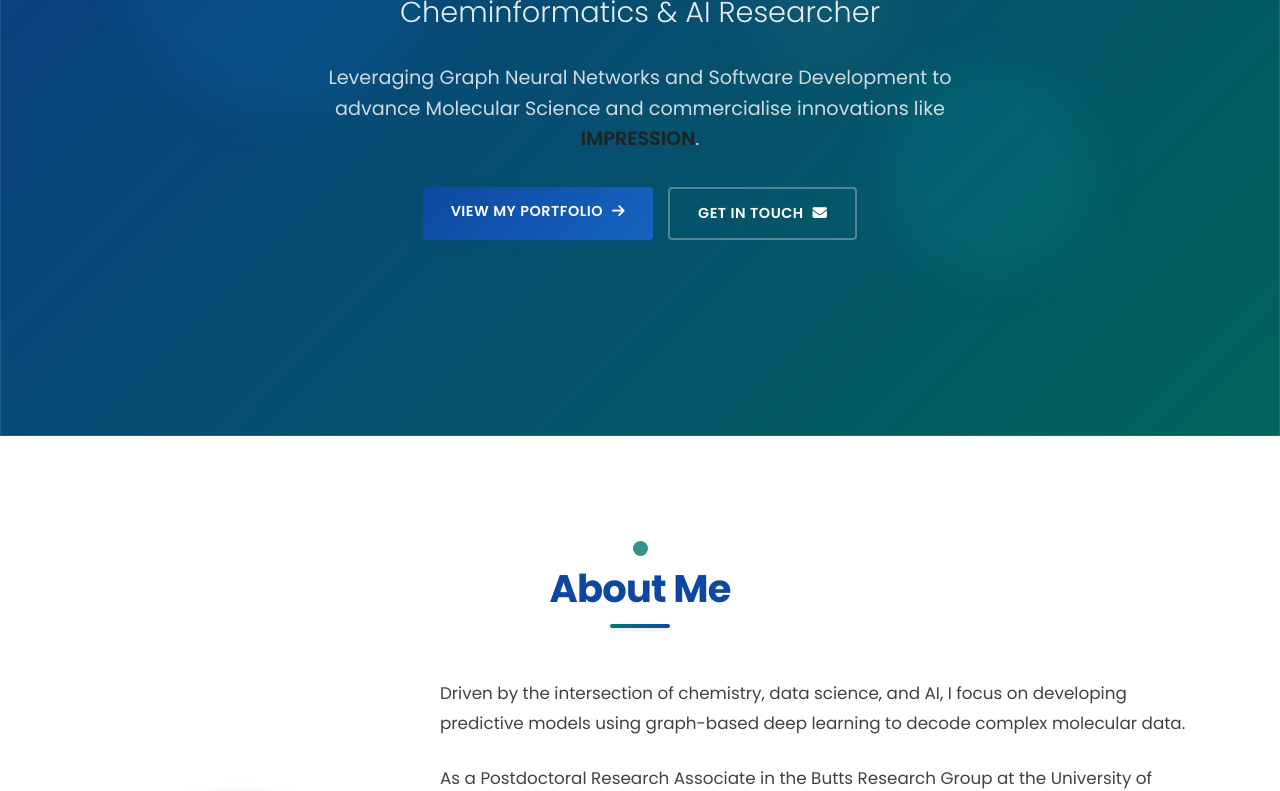
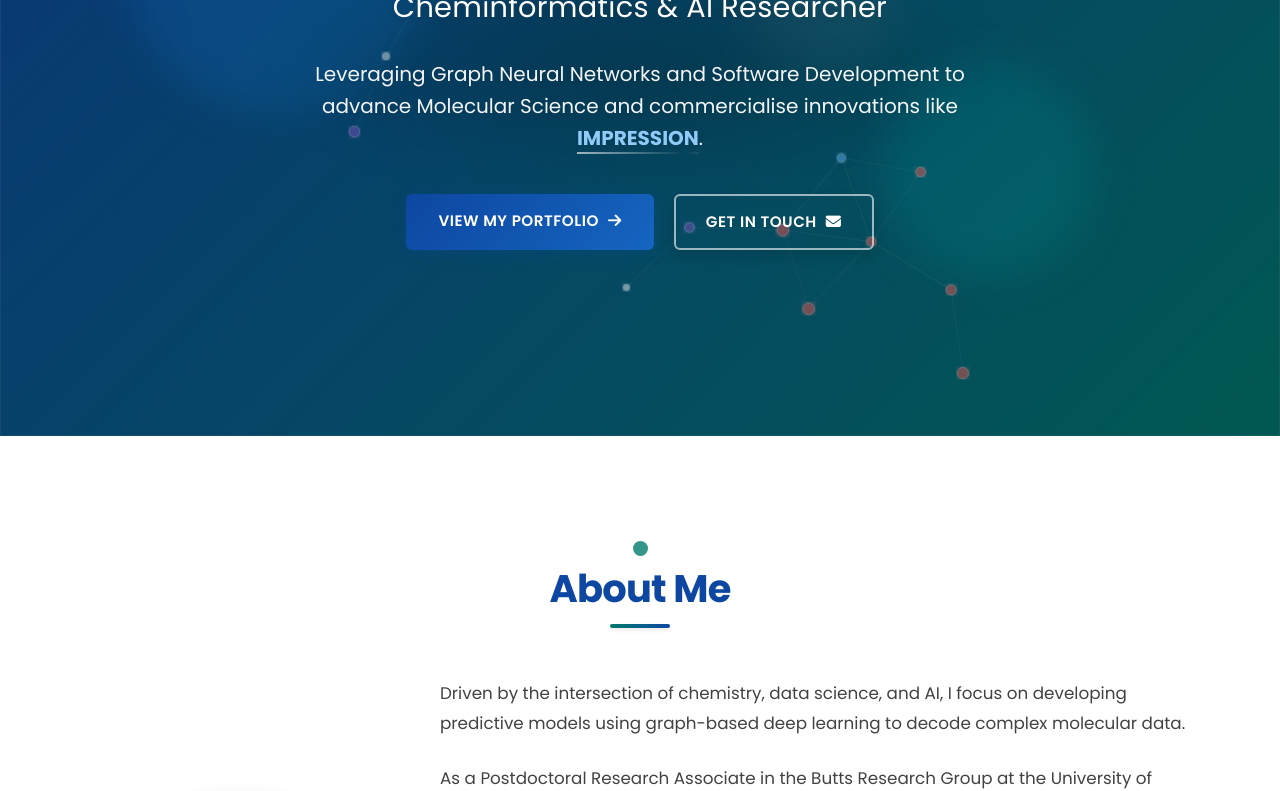
Before and after one commit to CalvinCYY/CalvinCYY.github.io, a plain HTML site: page index.html in a window 1280 px wide. Shown: the part 364-1155 px from the top of the page. Drawn offline with nearby package versions, Linux system fonts and the light colour scheme; animation ran at ten frames a second.

Commit message:
resolved errors with clarity and the graphs

```diff
--- a/script.js
+++ b/script.js
@@ -1,4 +1,10 @@
 document.addEventListener('DOMContentLoaded', function() {
+
+    // Debug test to verify D3 is loaded
+    console.log("D3 loaded:", typeof d3 !== 'undefined');
+    if (typeof d3 === 'undefined') {
+        console.error("D3.js is not loaded!");
+    }
 
     const header = document.getElementById('main-header');
     const nav = document.getElementById('main-nav');
@@ -45,25 +51,48 @@ document.addEventListener('DOMContentLoaded', function() {
                 .style('border', '1px solid rgba(255,255,255,0.1)'); // Subtle border for debugging
 
             // Generate more thematic nodes and links to represent a molecular graph
-            const numNodes = Math.min(Math.floor(width / 30), 60); // More nodes, scaled to screen
+            const numNodes = Math.min(Math.floor(width / 60), 40); // Fewer nodes
 
             // Generate nodes with different types to represent atoms
             const nodeTypes = [
-                { type: 'carbon', color: '#64B5F6', radius: 6 },
-                { type: 'oxygen', color: '#EF5350', radius: 7 },
-                { type: 'nitrogen', color: '#7E57C2', radius: 6.5 },
-                { type: 'hydrogen', color: '#EEEEEE', radius: 4 }
+                { type: 'carbon', color: '#64B5F6', radius: 4 },  // Smaller
+                { type: 'oxygen', color: '#EF5350', radius: 5 },  // Smaller
+                { type: 'nitrogen', color: '#7E57C2', radius: 4.5 }, // Smaller
+                { type: 'hydrogen', color: '#EEEEEE', radius: 3 }  // Smaller
             ];
 
-            const nodes = Array.from({ length: numNodes }, (_, i) => {
+            // Add a semi-transparent layer where atoms are more concentrated in top and bottom areas
+            const totalNodes = numNodes;
+
+            // Bias node positions to be more at the edges, less in the center where text is
+            const nodes = Array.from({ length: totalNodes }, (_, i) => {
                 const typeIndex = Math.floor(Math.random() * nodeTypes.length);
+
+                // Position nodes more toward edges, less in center
+                let x, y;
+                const centerAvoidance = Math.random() < 0.7; // 70% chance to avoid center
+
+                if (centerAvoidance) {
+                    // Position in top or bottom third
+                    if (Math.random() < 0.5) {
+                        y = Math.random() * (height * 0.3); // Top third
+                    } else {
+                        y = height * 0.7 + Math.random() * (height * 0.3); // Bottom third
+                    }
+                    x = Math.random() * width;
+                } else {
+                    // Random position
+                    x = Math.random() * width;
+                    y = Math.random() * height;
+                }
+
                 return {
                     id: i,
                     type: nodeTypes[typeIndex].type,
-                    radius: nodeTypes[typeIndex].radius + (Math.random() * 2 - 1),
+                    radius: nodeTypes[typeIndex].radius + (Math.random() * 1.5 - 0.75),
                     color: nodeTypes[typeIndex].color,
-                    x: Math.random() * width,
-                    y: Math.random() * height
+                    x: x,
+                    y: y
                 };
             });
 
@@ -118,20 +147,17 @@ document.addEventListener('DOMContentLoaded', function() {
             feMerge.append('feMergeNode')
                 .attr('in', 'SourceGraphic');
 
-            node.style('filter', 'url(#glow)');
-
             // Create the force simulation with improved physics
             const simulation = d3.forceSimulation(nodes)
                 .force('link', d3.forceLink(links)
                     .id(d => d.id)
-                    .distance(d => 50 + d.strength * 40) // Increased distance for visibility
-                    .strength(d => d.strength * 0.8))
+                    .distance(d => 60 + d.strength * 30)
+                    .strength(d => d.strength * 0.5))
                 .force('charge', d3.forceManyBody()
-                    .strength(d => -70 - d.radius * 8)) // Stronger repulsion
-                .force('center', d3.forceCenter(width / 2, height / 2))
-                .force('collision', d3.forceCollide().radius(d => d.radius * 3.5))
-                .force('x', d3.forceX(width / 2).strength(0.015))
-                .force('y', d3.forceY(height / 2).strength(0.015));
+                    .strength(d => -50 - d.radius * 5))
+                .force('collision', d3.forceCollide().radius(d => d.radius * 4))
+                .force('x', d3.forceX(width / 2).strength(0.01))
+                .force('y', d3.forceY(height / 2).strength(0.01));
 
             // Add links
             const link = svg.append('g')
@@ -156,6 +182,37 @@ document.addEventListener('DOMContentLoaded', function() {
                     .on('start', dragStarted)
                     .on('drag', dragging)
                     .on('end', dragEnded));
+
+            // Apply the glow effect to nodes after they're created
+            node.style('filter', 'url(#glow)');
+
+            // Add cursor movement effect - nodes move away from cursor
+            svg.on('mousemove', function(event) {
+                if (!window.matchMedia('(prefers-reduced-motion: reduce)').matches) {
+                    const [mouseX, mouseY] = d3.pointer(event);
+                    const radius = 60; // Influence radius
+                    const strength = 10; // Force strength
+
+                    // Apply subtle force to nodes near the cursor
+                    nodes.forEach(node => {
+                        const dx = node.x - mouseX;
+                        const dy = node.y - mouseY;
+                        const distance = Math.sqrt(dx * dx + dy * dy);
+
+                        if (distance < radius) {
+                            // Calculate force based on distance (closer = stronger)
+                            const force = (1 - distance / radius) * strength;
+
+                            // Apply force direction away from cursor
+                            node.vx += (dx / distance) * force;
+                            node.vy += (dy / distance) * force;
+
+                            // Heat simulation slightly to allow movement
+                            simulation.alpha(0.1).restart();
+                        }
+                    });
+                }
+            });
 
             // Interactive node behavior
             node.on('mouseover', function(event, d) {
@@ -190,11 +247,11 @@ document.addEventListener('DOMContentLoaded', function() {
                 d3.select(this).attr('r', d.radius);
             });
 
-            // Subtle animation of nodes
+            // Subtle animation of nodes - slower and less pronounced
             function jiggleNodes() {
                 node.transition()
-                    .duration(1500)
-                    .attr('r', d => d.radius + Math.random() * 0.5)
+                    .duration(3000)  // Slower
+                    .attr('r', d => d.radius + Math.random() * 0.3)  // Less movement
                     .on('end', jiggleNodes);
             }
 
@@ -217,6 +274,7 @@ document.addEventListener('DOMContentLoaded', function() {
 
             // Drag functions with elastic "ping back"
             function dragStarted(event, d) {
+                event.sourceEvent.stopPropagation(); // Prevent parent elements from receiving the event
                 if (!event.active) simulation.alphaTarget(0.3).restart();
                 d.fx = d.x;
                 d.fy = d.y;
--- a/style.css
+++ b/style.css
@@ -417,8 +417,9 @@ ul {
     left: 0;
     width: 100%;
     height: 100%;
-    z-index: 3;
+    z-index: 5; /* Between overlay and content */
     pointer-events: auto;
+    opacity: 0.6; /* Make less prominent */
 }
 
 #graph-background svg {
@@ -427,10 +428,10 @@ ul {
 
 .node {
     cursor: grab;
-    stroke: rgba(255, 255, 255, 0.5);
-    stroke-width: 1.5px;
+    stroke: rgba(255, 255, 255, 0.4);
+    stroke-width: 1px;
     transition: r 0.3s ease, stroke-width 0.3s ease;
-    filter: drop-shadow(0 0 8px rgba(255, 255, 255, 0.3));
+    filter: drop-shadow(0 0 5px rgba(255, 255, 255, 0.2));
 }
 
 .node:hover {
@@ -443,9 +444,9 @@ ul {
 }
 
 .link {
-    stroke: rgba(255, 255, 255, 0.25);
-    stroke-width: 1.5px;
-    stroke-opacity: 0.7;
+    stroke: rgba(255, 255, 255, 0.15);
+    stroke-width: 1px;
+    stroke-opacity: 0.5;
     transition: stroke 0.3s ease, stroke-width 0.3s ease;
 }
 
@@ -455,8 +456,8 @@ ul {
     left: 0;
     right: 0;
     bottom: 0;
-    background: linear-gradient(135deg, rgba(13, 71, 161, 0.8), rgba(0, 121, 107, 0.8));
-    z-index: 2;
+    background: linear-gradient(135deg, rgba(13, 71, 161, 0.7), rgba(0, 121, 107, 0.7)); /* Slightly darker */
+    z-index: 4; /* Above background, below graph */
 }
 
 .hero-background {
@@ -522,47 +523,73 @@ ul {
 
 .hero-content {
     position: relative;
-    z-index: 4;
+    z-index: 20;
     width: 100%;
     padding: 0 20px;
 }
 
 .hero-text {
-    max-width: 700px;
+    max-width: 750px;
     margin: 0 auto;
     text-align: center;
+    position: relative;
+    z-index: 25; /* Ensure text is above all other elements */
+}
+
+.hero-text::after {
+    content: '';
+    position: absolute;
+    top: 50%;
+    left: 50%;
+    width: 100%;
+    height: 70%;
+    transform: translate(-50%, -50%);
+    background: radial-gradient(ellipse at center, rgba(0,0,0,0.2) 0%, rgba(0,0,0,0) 70%);
+    filter: blur(20px);
+    z-index: -1;
+    pointer-events: none;
 }
 
 .hero h1 {
-    font-size: 4rem;
-    font-weight: 700;
-    margin-bottom: 0.5rem;
+    font-size: 4.5rem;
+    font-weight: 800;
+    margin-bottom: 0.7rem;
     background: linear-gradient(to right, #ffffff, #e3f2fd);
     -webkit-background-clip: text;
     -webkit-text-fill-color: transparent;
-    text-shadow: 0 5px 15px rgba(0, 0, 0, 0.1);
+    background-clip: text;
+    color: transparent;
+    text-shadow: 0 2px 15px rgba(0, 0, 0, 0.15);
+    letter-spacing: -0.02em;
+    line-height: 1.1;
     animation: fadeInDown 1s ease-out;
 }
 
 .hero .subtitle {
     font-size: 1.8rem;
-    font-weight: 300;
+    font-weight: 400;
     margin-bottom: 1.5rem;
-    color: rgba(255, 255, 255, 0.9);
+    color: rgba(255, 255, 255, 1);
+    text-shadow: 0 2px 10px rgba(0, 0, 0, 0.2);
+    letter-spacing: 0.01em;
     animation: fadeInDown 1s ease-out 0.2s both;
 }
 
 .hero .tagline {
-    font-size: 1.2rem;
+    font-size: 1.25rem;
     line-height: 1.6;
-    margin-bottom: 2rem;
-    color: rgba(255, 255, 255, 0.8);
+    margin-bottom: 2.5rem;
+    color: rgba(255, 255, 255, 0.95);
+    text-shadow: 0 2px 8px rgba(0, 0, 0, 0.15);
+    max-width: 90%;
+    margin-left: auto;
+    margin-right: auto;
     animation: fadeInUp 1s ease-out 0.4s both;
 }
 
 .hero-buttons {
     display: flex;
-    gap: 15px;
+    gap: 20px;
     justify-content: center;
     flex-wrap: wrap;
     animation: fadeInUp 1s ease-out 0.6s both;
@@ -570,18 +597,19 @@ ul {
 
 .outline-button {
     display: inline-block;
-    padding: 12px 28px;
+    padding: 13px 30px;
     color: var(--white-color);
-    border: 2px solid rgba(255, 255, 255, 0.3);
-    border-radius: 4px;
+    border: 2px solid rgba(255, 255, 255, 0.6);
+    border-radius: 6px;
     font-weight: 600;
     text-transform: uppercase;
     letter-spacing: 0.5px;
-    font-size: 0.9rem;
+    font-size: 0.95rem;
     transition: all 0.3s ease;
     background: transparent;
     position: relative;
     overflow: hidden;
+    box-shadow: 0 4px 15px rgba(0, 0, 0, 0.15);
 }
 
 .outline-button:hover {
@@ -1227,18 +1255,18 @@ ul {
 /* Buttons */
 .cta-button {
     display: inline-block;
-    padding: 12px 28px;
+    padding: 14px 32px;
     background: linear-gradient(135deg, var(--primary-color), #1565C0);
     color: var(--white-color);
-    border-radius: 4px;
+    border-radius: 6px;
     font-weight: 600;
     text-transform: uppercase;
     letter-spacing: 0.5px;
-    font-size: 0.9rem;
+    font-size: 0.95rem;
     transition: all 0.3s ease;
     position: relative;
     overflow: hidden;
-    box-shadow: 0 4px 10px rgba(13, 71, 161, 0.2);
+    box-shadow: 0 4px 15px rgba(13, 71, 161, 0.25);
     border: none;
     cursor: pointer;
 }
@@ -1448,3 +1476,39 @@ h2.section-title::before {
         transition: none;
     }
 }
+
+/* Improve text highlight on hover */
+.hero h1:hover {
+    background: linear-gradient(to right, #ffffff, #90caf9);
+    -webkit-background-clip: text;
+    background-clip: text;
+    transition: all 0.5s ease;
+}
+
+/* Additional animation for tagline */
+.hero .tagline strong {
+    position: relative;
+    color: #90caf9;
+    font-weight: 700;
+}
+
+.hero .tagline strong::after {
+    content: '';
+    position: absolute;
+    bottom: -2px;
+    left: 0;
+    width: 100%;
+    height: 2px;
+    background: linear-gradient(90deg, transparent, rgba(255, 255, 255, 0.7), transparent);
+    background-size: 200% 100%;
+    animation: shimmer 2s infinite linear;
+}
+
+@keyframes shimmer {
+    0% {
+        background-position: -200% 0;
+    }
+    100% {
+        background-position: 200% 0;
+    }
+}
```
